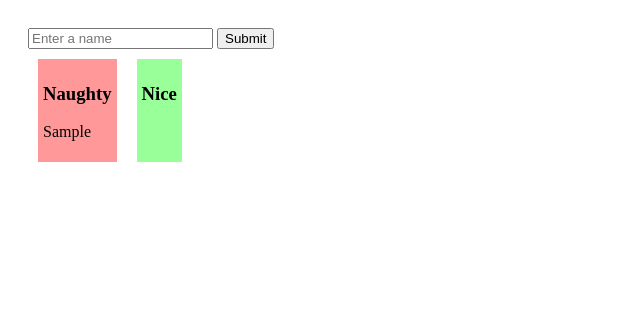
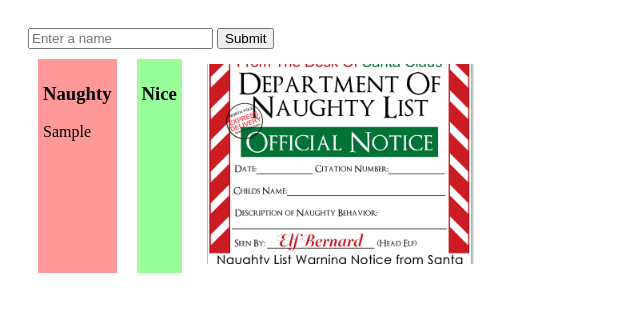
Before and after one commit to JerecTharen/christmasCard, a plain HTML site: page 11-27index.html in a window 1280 px wide. Both pictures are taken after typing "Sample" into the empty fields and a click on the button "Submit". Shown: the whole page, without its empty margins (0-640 px from the left). Drawn offline with Linux system fonts and the light colour scheme.

Commit message:
working prototype

```diff
--- a/11-27script.js
+++ b/11-27script.js
@@ -12,6 +12,7 @@ let container = document.getElementsByClassName("container")[0];
 let pics = document.getElementsByClassName("pics")[0];
 
 let allPics = [];
+let names = [];
 
 function naughtyNice(name){
     if (name.slice(0,2) === "C:\\"){
@@ -44,6 +45,8 @@ function changeDOM(){
         }
         else{
             niceList.innerHTML += `<p>${entered}</p>`;
+            allPics.push(`<img src="niceCert.jpg">`);
+            names.push({value: entered,align: alignment});
         }
     }
     else if(alignment === "naughty"){
@@ -52,6 +55,8 @@ function changeDOM(){
         }
         else{
             naughtyList.innerHTML += `<p>${entered}</p>`;
+            allPics.push(`<img src="naughtyCert.png">`);
+            names.push({value: entered,align: alignment});
         }
     }
     if (alignment === "nice"){
@@ -62,8 +67,8 @@ function changeDOM(){
         }
     }
     else {
-        console.log("work in progress");
-        allPics.push("<audio autoplay><source src='naugty.mp3' type='audio/mp3'></audio>");
+        // console.log("work in progress");
+        allPics.push("<audio autoplay><source src='naughty.mp3' type='audio/mp3'></audio>");
         pics.innerHTML = "";
         for (let x = 0; x < allPics.length; x++){
             pics.innerHTML += allPics[x];
--- a/11-27styles.css
+++ b/11-27styles.css
@@ -14,3 +14,6 @@
 .niceList{
     background-color: #99ff99;
 }
+img{
+    height: 200px;
+}
```
